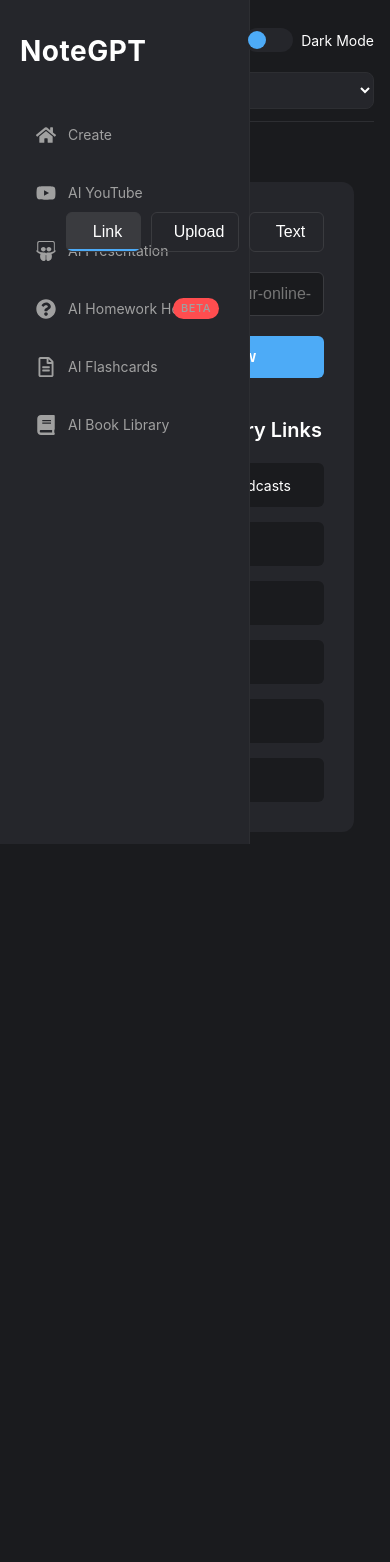
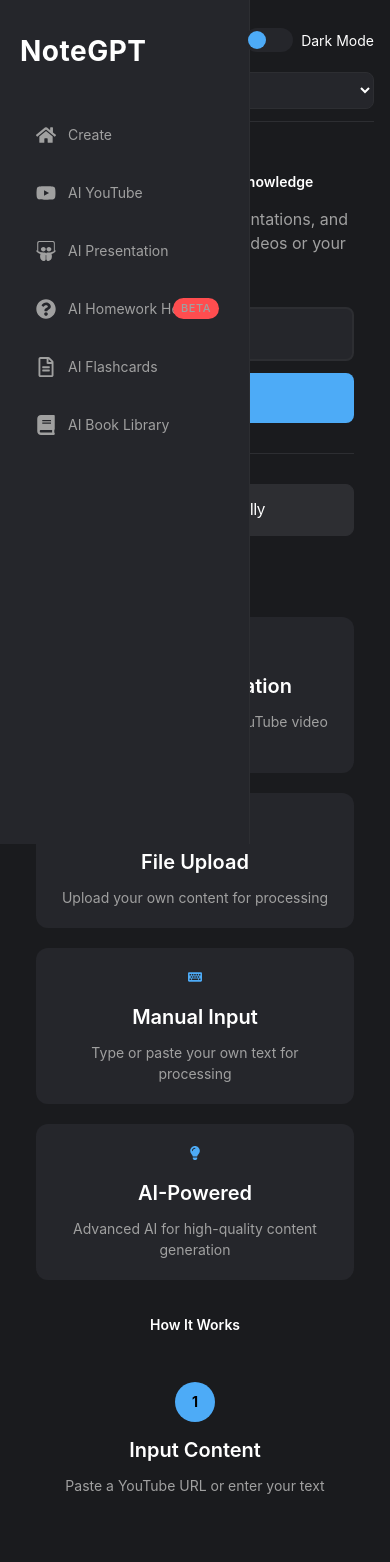
Before and after one commit to ansht3/note_gpt, a React (Create React App) app: page / in a window 390 px wide. Shown: the top 1562 px of the page. Before the commit the page ends 908 px from the top, so only its background shows below. Built offline with nearby package versions, Linux system fonts and the light colour scheme; no server answers; grey boxes are pictures that could not be loaded.

Commit message:
modern hero section with better input handling and feature cards with proper icons

```diff
--- a/src/components/HomePage.css
+++ b/src/components/HomePage.css
@@ -186,3 +186,243 @@
   outline: none;
   box-shadow: 0 0 0 2px rgba(77, 171, 247, 0.2);
 }
+
+.home-page {
+  padding: var(--space-xl) var(--space-lg);
+  max-width: 1200px;
+  margin: 0 auto;
+}
+
+/* Hero Section */
+.hero-section {
+  text-align: center;
+  margin-bottom: var(--space-xxl);
+}
+
+.hero-section h1 {
+  font-size: var(--font-size-xxxl);
+  color: var(--text-primary);
+  margin-bottom: var(--space-md);
+  line-height: 1.2;
+}
+
+.hero-subtitle {
+  font-size: var(--font-size-lg);
+  color: var(--text-secondary);
+  margin-bottom: var(--space-xl);
+  max-width: 600px;
+  margin-left: auto;
+  margin-right: auto;
+}
+
+/* Input Container */
+.input-container {
+  max-width: 600px;
+  margin: 0 auto;
+}
+
+.url-form {
+  display: flex;
+  gap: var(--space-sm);
+  margin-bottom: var(--space-lg);
+}
+
+.url-input {
+  flex: 1;
+  padding: var(--space-md);
+  border: 2px solid var(--border-color);
+  border-radius: var(--radius-md);
+  font-size: var(--font-size-md);
+  background-color: var(--background-light);
+  color: var(--text-primary);
+  transition: all var(--transition-fast);
+}
+
+.url-input:focus {
+  outline: none;
+  border-color: var(--primary-color);
+  box-shadow: 0 0 0 2px rgba(77, 171, 247, 0.2);
+}
+
+.submit-button {
+  padding: var(--space-md) var(--space-xl);
+  background-color: var(--primary-color);
+  color: var(--text-inverse);
+  border: none;
+  border-radius: var(--radius-md);
+  font-weight: 500;
+  cursor: pointer;
+  transition: all var(--transition-fast);
+}
+
+.submit-button:hover:not(:disabled) {
+  background-color: var(--primary-dark);
+}
+
+.submit-button:disabled {
+  opacity: 0.7;
+  cursor: not-allowed;
+}
+
+.divider {
+  display: flex;
+  align-items: center;
+  text-align: center;
+  margin: var(--space-lg) 0;
+  color: var(--text-secondary);
+}
+
+.divider::before,
+.divider::after {
+  content: "";
+  flex: 1;
+  border-bottom: 1px solid var(--border-color);
+}
+
+.divider span {
+  padding: 0 var(--space-md);
+}
+
+.manual-input-button {
+  width: 100%;
+  padding: var(--space-md);
+  background-color: var(--background-elevated);
+  color: var(--text-primary);
+  border: 1px solid var(--border-color);
+  border-radius: var(--radius-md);
+  font-weight: 500;
+  cursor: pointer;
+  transition: all var(--transition-fast);
+}
+
+.manual-input-button:hover {
+  background-color: var(--background-light);
+  border-color: var(--primary-color);
+}
+
+/* Features Section */
+.features-section {
+  margin-bottom: var(--space-xxl);
+}
+
+.features-section h2 {
+  text-align: center;
+  margin-bottom: var(--space-xl);
+  font-size: var(--font-size-xxl);
+}
+
+.features-grid {
+  display: grid;
+  grid-template-columns: repeat(auto-fit, minmax(250px, 1fr));
+  gap: var(--space-lg);
+}
+
+.feature-card {
+  padding: var(--space-lg);
+  background-color: var(--background-light);
+  border-radius: var(--radius-lg);
+  text-align: center;
+  transition: all var(--transition-fast);
+}
+
+.feature-card:hover {
+  transform: translateY(-4px);
+  box-shadow: var(--shadow-lg);
+}
+
+.feature-icon {
+  font-size: var(--font-size-xxl);
+  color: var(--primary-color);
+  margin-bottom: var(--space-md);
+}
+
+.feature-card h3 {
+  margin-bottom: var(--space-sm);
+  color: var(--text-primary);
+}
+
+.feature-card p {
+  color: var(--text-secondary);
+  font-size: var(--font-size-sm);
+}
+
+/* How It Works Section */
+.how-it-works {
+  text-align: center;
+}
+
+.how-it-works h2 {
+  margin-bottom: var(--space-xl);
+  font-size: var(--font-size-xxl);
+}
+
+.steps-container {
+  display: grid;
+  grid-template-columns: repeat(auto-fit, minmax(200px, 1fr));
+  gap: var(--space-xl);
+  margin-top: var(--space-xl);
+}
+
+.step {
+  position: relative;
+  padding: var(--space-lg);
+}
+
+.step-number {
+  width: 40px;
+  height: 40px;
+  background-color: var(--primary-color);
+  color: var(--text-inverse);
+  border-radius: 50%;
+  display: flex;
+  align-items: center;
+  justify-content: center;
+  font-weight: bold;
+  margin: 0 auto var(--space-md);
+}
+
+.step h3 {
+  margin-bottom: var(--space-sm);
+  color: var(--text-primary);
+}
+
+.step p {
+  color: var(--text-secondary);
+  font-size: var(--font-size-sm);
+}
+
+/* Error Message */
+.error-message {
+  background-color: var(--error-color);
+  color: var(--text-inverse);
+  padding: var(--space-md);
+  border-radius: var(--radius-md);
+  margin-top: var(--space-md);
+}
+
+/* Responsive Design */
+@media (max-width: 768px) {
+  .hero-section h1 {
+    font-size: var(--font-size-xxl);
+  }
+
+  .hero-subtitle {
+    font-size: var(--font-size-md);
+  }
+
+  .url-form {
+    flex-direction: column;
+  }
+
+  .submit-button {
+    width: 100%;
+  }
+
+  .features-grid {
+    grid-template-columns: 1fr;
+  }
+
+  .steps-container {
+    grid-template-columns: 1fr;
+  }
+}
--- a/src/components/HomePage.js
+++ b/src/components/HomePage.js
@@ -1,205 +1,145 @@
 import React, { useState } from "react";
 import { useHistory } from "react-router-dom";
-import { FaLink, FaUpload, FaFileAlt, FaSpinner } from "react-icons/fa";
+import {
+  FaYoutube,
+  FaFileUpload,
+  FaKeyboard,
+  FaLightbulb,
+} from "react-icons/fa";
+import LoadingSpinner from "./LoadingSpinner";
 import "./HomePage.css";
-import api from "../services/api";
 
 function HomePage() {
-  const [videoUrl, setVideoUrl] = useState("");
-  const [activeTab, setActiveTab] = useState("link");
-  const [isProcessing, setIsProcessing] = useState(false);
-  const [dragActive, setDragActive] = useState(false);
-  const [selectedFile, setSelectedFile] = useState(null);
-  const [textContent, setTextContent] = useState("");
+  const [url, setUrl] = useState("");
+  const [isLoading, setIsLoading] = useState(false);
+  const [error, setError] = useState(null);
   const history = useHistory();
 
-  const handleSubmit = async (e) => {
+  const handleUrlSubmit = async (e) => {
     e.preventDefault();
-    setIsProcessing(true);
+    if (!url.trim()) {
+      setError("Please enter a valid YouTube URL");
+      return;
+    }
 
     try {
-      switch (activeTab) {
-        case "link":
-          if (videoUrl) {
-            const transcript = await api.videos.getTranscript(videoUrl);
-            history.push(`/transcript`, { transcript: transcript.data });
-          }
-          break;
-        case "upload":
-          if (selectedFile) {
-            const response = await api.videos.uploadVideo(selectedFile);
-            history.push(`/transcript`, { transcript: response.data });
-          }
-          break;
-        case "text":
-          if (textContent) {
-            const summary = await api.ai.generateSummary(textContent);
-            history.push(`/summary`, { summary: summary.data });
-          }
-          break;
-      }
-    } catch (error) {
-      console.error("Error processing content:", error);
-      // Handle error appropriately
+      setIsLoading(true);
+      setError(null);
+      history.push(`/transcript?url=${encodeURIComponent(url)}`);
+    } catch (err) {
+      setError(err.message);
     } finally {
-      setIsProcessing(false);
+      setIsLoading(false);
     }
   };
 
-  const handleDrag = (e) => {
-    e.preventDefault();
-    e.stopPropagation();
-    if (e.type === "dragenter" || e.type === "dragover") {
-      setDragActive(true);
-    } else if (e.type === "dragleave") {
-      setDragActive(false);
-    }
+  const handleManualInput = () => {
+    history.push("/create");
   };
 
-  const handleDrop = (e) => {
-    e.preventDefault();
-    e.stopPropagation();
-    setDragActive(false);
-
-    if (e.dataTransfer.files && e.dataTransfer.files[0]) {
-      setSelectedFile(e.dataTransfer.files[0]);
-    }
-  };
-
-  const handleFileSelect = (e) => {
-    if (e.target.files && e.target.files[0]) {
-      setSelectedFile(e.target.files[0]);
-    }
-  };
+  const features = [
+    {
+      icon: <FaYoutube />,
+      title: "YouTube Integration",
+      description: "Generate notes from any YouTube video automatically",
+    },
+    {
+      icon: <FaFileUpload />,
+      title: "File Upload",
+      description: "Upload your own content for processing",
+    },
+    {
+      icon: <FaKeyboard />,
+      title: "Manual Input",
+      description: "Type or paste your own text for processing",
+    },
+    {
+      icon: <FaLightbulb />,
+      title: "AI-Powered",
+      description: "Advanced AI for high-quality content generation",
+    },
+  ];
 
   return (
-    <div className="home-container">
-      <div className="content-box">
-        <div className="tabs">
-          <button
-            className={`tab ${activeTab === "link" ? "active" : ""}`}
-            onClick={() => setActiveTab("link")}
-          >
-            <FaLink /> Link
-          </button>
-          <button
-            className={`tab ${activeTab === "upload" ? "active" : ""}`}
-            onClick={() => setActiveTab("upload")}
-          >
-            <FaUpload /> Upload
-          </button>
-          <button
-            className={`tab ${activeTab === "text" ? "active" : ""}`}
-            onClick={() => setActiveTab("text")}
-          >
-            <FaFileAlt /> Text
-          </button>
-        </div>
+    <div className="home-page">
+      <section className="hero-section">
+        <h1>Transform Content into Knowledge</h1>
+        <p className="hero-subtitle">
+          Generate summaries, presentations, and flashcards from YouTube videos
+          or your own content
+        </p>
 
-        <form onSubmit={handleSubmit} className="input-form">
-          {activeTab === "link" && (
+        <div className="input-container">
+          <form onSubmit={handleUrlSubmit} className="url-form">
             <input
               type="text"
-              value={videoUrl}
-              onChange={(e) => setVideoUrl(e.target.value)}
-              placeholder="https://example.com/your-online-url"
+              value={url}
+              onChange={(e) => setUrl(e.target.value)}
+              placeholder="Paste YouTube URL here..."
               className="url-input"
-              disabled={isProcessing}
             />
-          )}
-
-          {activeTab === "upload" && (
-            <div
-              className={`upload-area ${dragActive ? "drag-active" : ""} ${
-                selectedFile ? "has-file" : ""
-              }`}
-              onDragEnter={handleDrag}
-              onDragLeave={handleDrag}
-              onDragOver={handleDrag}
-              onDrop={handleDrop}
-            >
-              {selectedFile ? (
-                <>
-                  <FaFileAlt className="file-icon" />
-                  <p className="file-name">{selectedFile.name}</p>
-                  <button
-                    type="button"
-                    className="remove-file"
-                    onClick={() => setSelectedFile(null)}
-                  >
-                    Remove
-                  </button>
-                </>
-              ) : (
-                <>
-                  <FaUpload className="upload-icon" />
-                  <p>Drag and drop your file here or click to browse</p>
-                  <input
-                    type="file"
-                    className="file-input"
-                    onChange={handleFileSelect}
-                    disabled={isProcessing}
-                  />
-                </>
-              )}
-            </div>
-          )}
-
-          {activeTab === "text" && (
-            <textarea
-              placeholder="Paste your text here..."
-              className="text-input"
-              value={textContent}
-              onChange={(e) => setTextContent(e.target.value)}
-              disabled={isProcessing}
-            />
-          )}
-
             <button
               type="submit"
-            className={`synthesize-btn ${isProcessing ? "processing" : ""}`}
-            disabled={isProcessing}
+              className="submit-button"
+              disabled={isLoading}
             >
-            {isProcessing ? (
-              <>
-                <FaSpinner className="spinner" /> Processing...
-              </>
-            ) : (
-              "Synthesize Now"
-            )}
+              Generate
             </button>
           </form>
 
-        <div className="supported-links">
-          <h3>Supported Summary Links</h3>
-          <div className="link-types">
-            <div className="link-type">
-              <img src="/youtube-icon.png" alt="YouTube" />
-              <span>YouTube Videos / Podcasts</span>
+          <div className="divider">
+            <span>OR</span>
           </div>
-            <div className="link-type">
-              <img src="/google-podcast-icon.png" alt="Google Podcasts" />
-              <span>Google Podcasts</span>
+
+          <button onClick={handleManualInput} className="manual-input-button">
+            Enter Text Manually
+          </button>
+
+          {error && <div className="error-message">{error}</div>}
         </div>
-            <div className="link-type">
-              <img src="/webpage-icon.png" alt="Webpages" />
-              <span>Webpages / Articles</span>
+
+        {isLoading && (
+          <LoadingSpinner
+            size="large"
+            text="Processing your request..."
+            spinnerType="wave"
+          />
+        )}
+      </section>
+
+      <section className="features-section">
+        <h2>Features</h2>
+        <div className="features-grid">
+          {features.map((feature, index) => (
+            <div key={index} className="feature-card">
+              <div className="feature-icon">{feature.icon}</div>
+              <h3>{feature.title}</h3>
+              <p>{feature.description}</p>
             </div>
-            <div className="link-type">
-              <img src="/pdf-icon.png" alt="PDF" />
-              <span>Online PDFs</span>
+          ))}
         </div>
-            <div className="link-type">
-              <img src="/word-icon.png" alt="Word" />
-              <span>Online Words</span>
+      </section>
+
+      <section className="how-it-works">
+        <h2>How It Works</h2>
+        <div className="steps-container">
+          <div className="step">
+            <div className="step-number">1</div>
+            <h3>Input Content</h3>
+            <p>Paste a YouTube URL or enter your text</p>
           </div>
-            <div className="link-type">
-              <img src="/ppt-icon.png" alt="PowerPoint" />
-              <span>Online PPTs</span>
+          <div className="step">
+            <div className="step-number">2</div>
+            <h3>AI Processing</h3>
+            <p>Our AI analyzes and processes your content</p>
+          </div>
+          <div className="step">
+            <div className="step-number">3</div>
+            <h3>Generate</h3>
+            <p>Get your summaries, flashcards, or presentations</p>
           </div>
         </div>
-        </div>
-      </div>
+      </section>
     </div>
   );
 }
```
Lines whose indentation alone changed are shown as unchanged.
